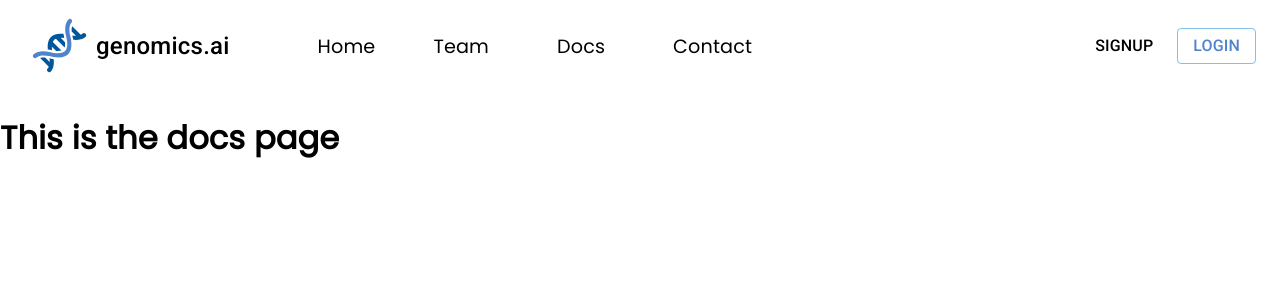
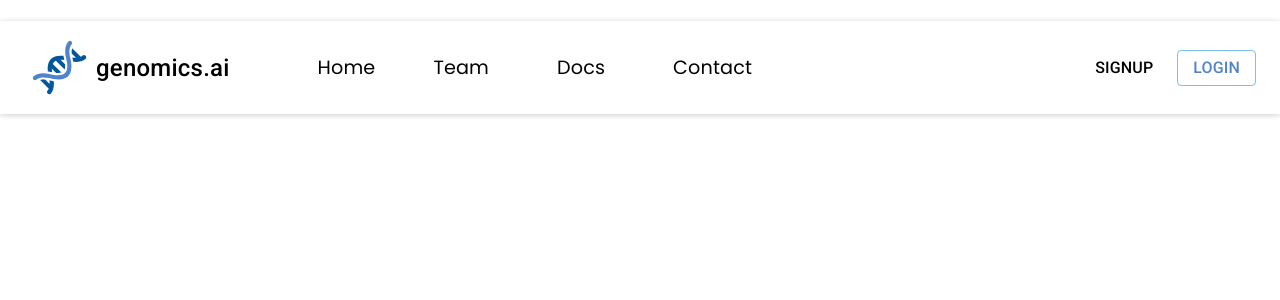
Before and after one commit to jst-seminar-rostlab-tum/genomics.ai, a React (Create React App) app: page /docs in a window 1280 px wide. Shown: the top 300 px of the page. Built offline with nearby package versions, Linux system fonts and the light colour scheme; a web font is replaced by a local one.

Commit message:
made navbar more responsive and fixated it, added shadow and text color change on hover

```diff
--- a/src/components/LandingPage/pages/Home/Home.jsx
+++ b/src/components/LandingPage/pages/Home/Home.jsx
@@ -22,7 +22,7 @@ function Home() {
       {/* If genomics visualized stays in the middle, then it needs to be properly aligned.
       Right now it is using padding as the way to align the items */}
       <Divider variant="middle" textAlign="center" sx={{ padding: '30px', paddingBottom: '50px', paddingTop: '100px' }}>
-        <Typography sx={{ fontSize: '35px', fontWeight: 'bold' }}>Out Partners</Typography>
+        <Typography sx={{ fontSize: '35px', fontWeight: 'bold' }}>Our Partners</Typography>
       </Divider>
 
       <Stack
@@ -46,7 +46,7 @@ function Home() {
         <img className={styles.illustration} src={graphic1} alt="science-guy" />
         <div className={styles.explanation}>
           <Typography className={styles.illustrationTitle} sx={{ fontSize: '28px', fontWeight: 'bold' }}>Genomics.ai</Typography>
-          <Typography sx={{ fontSize: '28px' }}> We help you visualize all
+          <Typography sx={{ fontSize: '25px' }}> We help you visualize all
             of your single-cell sequencing data in a fast and easy way with the help of neural networks.
           </Typography>
         </div>
@@ -59,7 +59,7 @@ function Home() {
       <div className={styles.infoContainer}>
         <div className={styles.explanation}>
           <Typography className={styles.illustrationTitle} sx={{ fontSize: '28px', fontWeight: 'bold' }}>Upload</Typography>
-          <Typography sx={{ fontSize: '28px' }}>Upload your files containing the single-cell sequencing data.</Typography>
+          <Typography sx={{ fontSize: '25px' }}>Upload your files containing the single-cell sequencing data.</Typography>
         </div>
         <img className={styles.illustration} src={graphic2} alt="upload" />
       </div>
@@ -68,7 +68,7 @@ function Home() {
         <img className={styles.illustration} src={graphic3} alt="processing" />
         <div className={styles.explanation}>
           <Typography className={styles.illustrationTitle} sx={{ fontSize: '28px', fontWeight: 'bold' }}>Processing</Typography>
-          <Typography sx={{ fontSize: '28px' }}>
+          <Typography sx={{ fontSize: '25px' }}>
             Your input data is processed by our machine learning model
             which performs the cell-type classification according to your specification.
           </Typography>
@@ -78,7 +78,7 @@ function Home() {
       <div className={styles.infoContainer}>
         <div className={styles.explanation}>
           <Typography className={styles.illustrationTitle} sx={{ fontSize: '28px', fontWeight: 'bold' }}>Check Results</Typography>
-          <Typography sx={{ fontSize: '28px' }}>After the algorithm has processed the data you can
+          <Typography sx={{ fontSize: '25px' }}>After the algorithm has processed the data you can
           specify the project you want your cell-type data to be associated with and view the results.</Typography>
         </div>
         <img className={styles.illustration} src={graphic4} alt="results" />
--- a/src/components/NavBar/NavBar.jsx
+++ b/src/components/NavBar/NavBar.jsx
@@ -31,8 +31,9 @@ const NavBar = () => {
 
   // const { onLoginClicked, onSignUpClicked } = props;
   return (
+
     <div>
-      <div className={styles.AppBar}>
+      <div className={styles.appbar}>
         <Toolbar>
           <IconButton color="success" aria-label="open drawer" href="/">
             <img src={logo} />
--- a/src/components/NavBar/navbar.module.css
+++ b/src/components/NavBar/navbar.module.css
@@ -4,28 +4,30 @@
     color: black;
 }
 
+ul{
+    display: flex;
+    list-style:none;
+    align-items: center;
+}
+
 .logoName{
     font-family: 'Poppins';
     font-size: 24px;
     font-weight: 100;
-
-
 }
 
 .appbar{
-    display: flex;
+    z-index: 20000; /* to keep it above content */
+    width: 100%;
     font-family: 'Poppins';
     /* justify-content : space-between; */
+    background-color: white;
+    position: fixed;
+    box-shadow: 0 1px 6px rgba(0, 0, 0, 0.2);
 }
 .logo {
     fill: black;
     stroke: black;
-}
-
-ul{
-    display: flex;
-    list-style:none;
-    align-items: center;
 }
 
 .navbarcontent{
@@ -35,6 +37,10 @@ ul{
     margin-left: 3rem;
 }
 
+.navbarcontent:hover {
+    color: #347AE1;
+}
+
 .buttonContainer{
     font-family: 'Poppins';
 }
```
